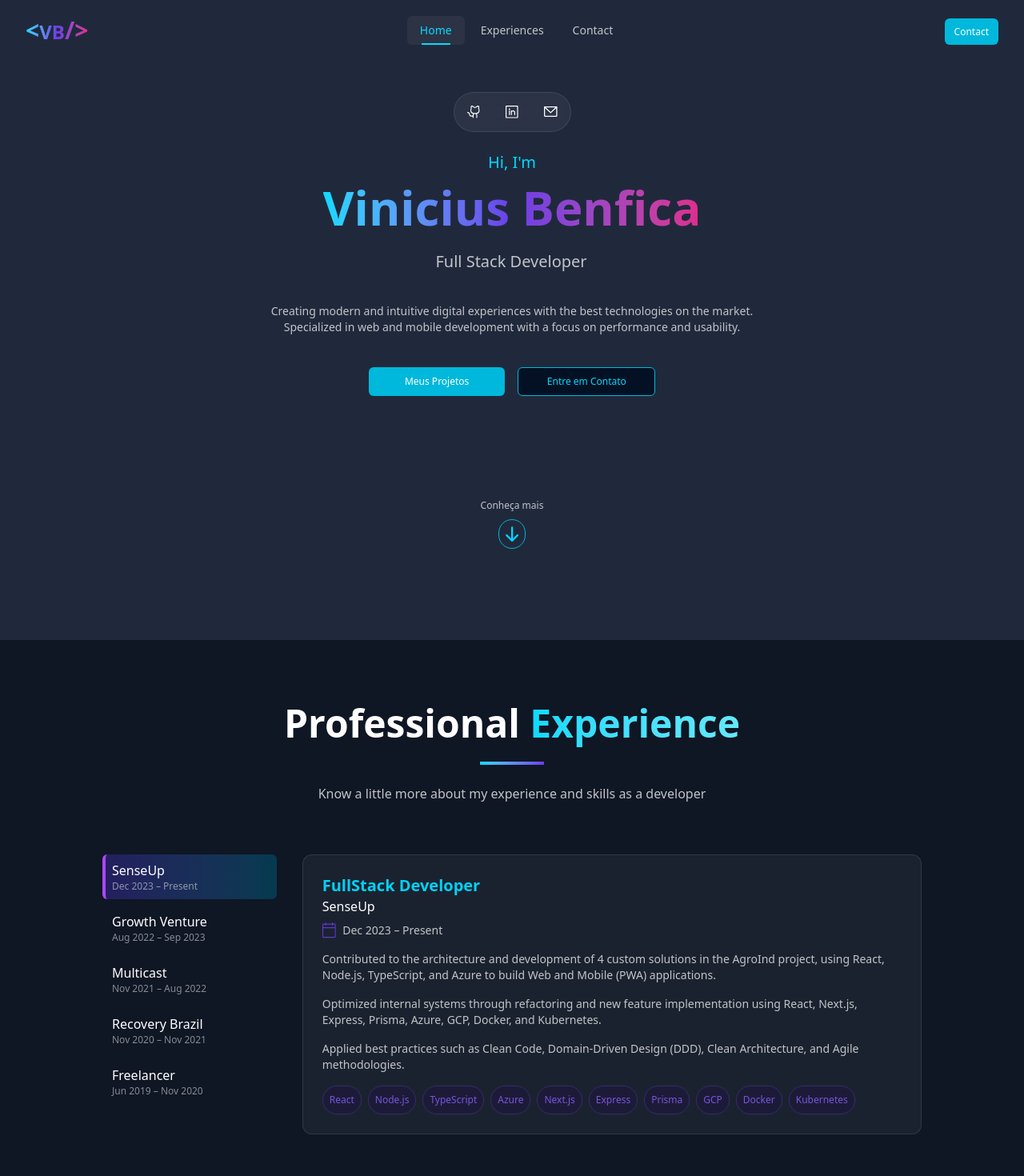
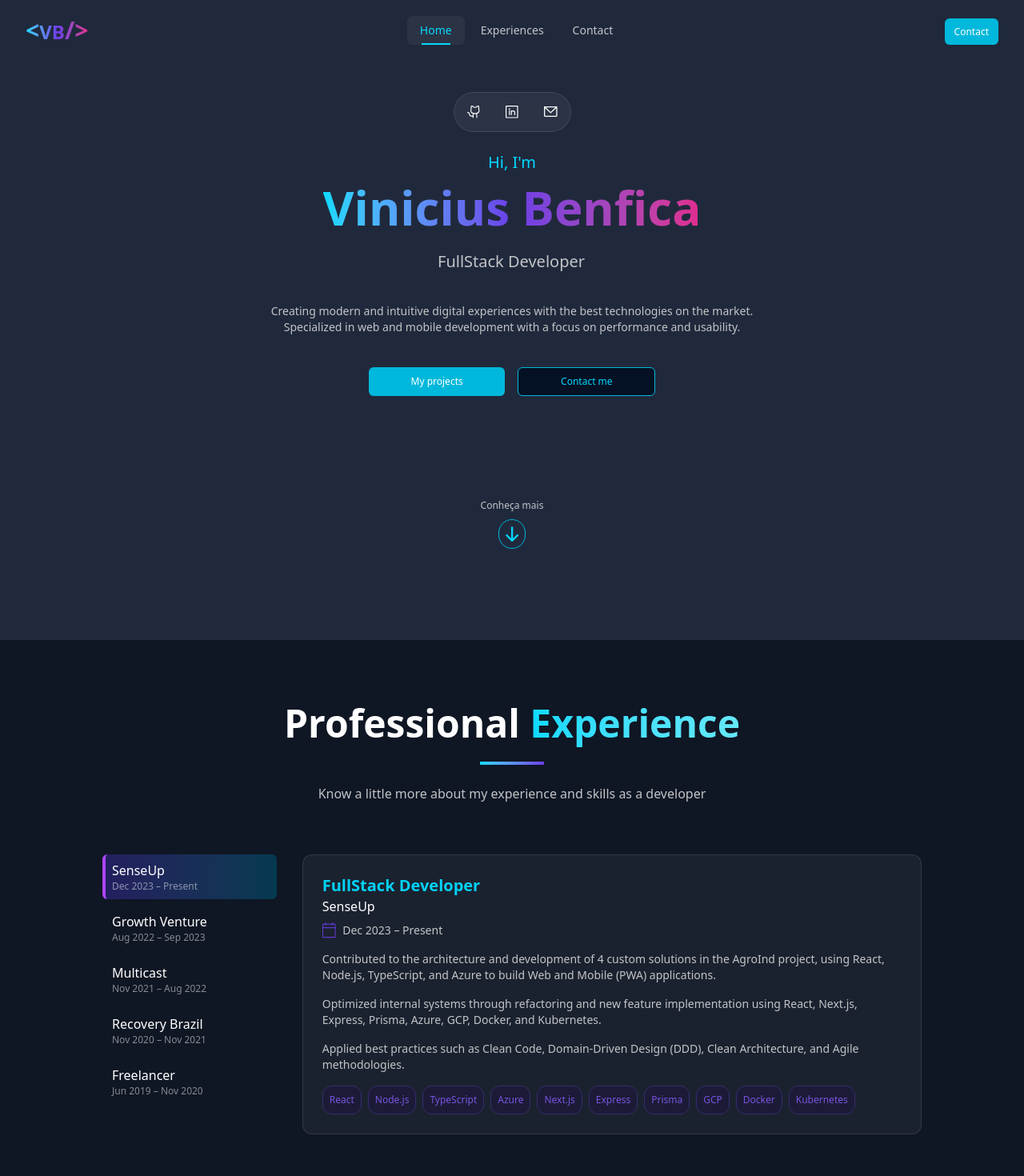
Before and after one commit to ViniciusBenfica/portfolio_V3, a Next.js app: page / in a window 1280 px wide. Shown: the top 1470 px of the page at 80% size. Built offline with nearby package versions, Linux system fonts and the light colour scheme.

Commit message:
✨ Update contact and experience sections: add IDs for better navigation, correct role capitalization, and enhance button styles for improved user interaction.

```diff
--- a/src/sections/contact/form/form.tsx
+++ b/src/sections/contact/form/form.tsx
@@ -20,7 +20,7 @@ export default function FormContact() {
 					{state.success ? "Message sent successfully! I'll get back to you soon." : state.error}
 				</div>
 			)}
-			<Form action={formAction} className="space-y-4">
+			<Form action={formAction} className="space-y-4" id="message">
 				<div>
 					<label htmlFor="name" className="block text-sm font-medium mb-1">
 						Name
--- a/src/sections/contact/page.tsx
+++ b/src/sections/contact/page.tsx
@@ -6,12 +6,12 @@ import Link from "next/link";
 
 export default function Contact() {
 	return (
-		<BodyContainer bgColor="bg-[#0f1624]">
+		<BodyContainer id="contact" bgColor="bg-[#0f1624]">
 			<Title
 				title="Get in Touch"
 				subtitle="Let's work together? Contact me through the form or my social media"
 			/>
-			<div id="contact" className="grid md:grid-cols-2 gap-10 items-start">
+			<div className="grid md:grid-cols-2 gap-10 items-start">
 				<div>
 					<div className="bg-[#1b222f] border border-white/10 overflow-hidden rounded-lg relative">
 						<div className="absolute top-0 left-0 w-1 h-full bg-gradient-to-b from-[#01d8ff] via-[#6A3DE8] to-transparent" />
--- a/src/sections/experience/page.tsx
+++ b/src/sections/experience/page.tsx
@@ -77,7 +77,7 @@ const experiences: Experience[] = [
 	},
 	{
 		company: "Freelancer",
-		role: "Fullstack Developer",
+		role: "FullStack Developer",
 		period: "Jun 2019 – Nov 2020",
 		description: [
 			"Developed custom Lua scripts for GTA RP (FiveM) servers, using HTML, CSS, JavaScript, Lua, and jQuery to deliver tailored gameplay features.",
@@ -91,12 +91,12 @@ export default function Experience() {
 	const [activeTab, setActiveTab] = useState("0");
 
 	return (
-		<BodyContainer bgColor="bg-[#0f1624]">
+		<BodyContainer id="experiences" bgColor="bg-[#0f1624]">
 			<Title
 				title="Professional Experience"
 				subtitle="Know a little more about my experience and skills as a developer"
 			/>
-			<div id="experiences" className="flex flex-col md:flex-row gap-8">
+			<div className="flex flex-col md:flex-row gap-8 min-h-[360px]">
 				<div className="rounded-lg md:w-72 flex flex-wrap h-full gap-2">
 					{experiences.map((exp, index) => (
 						<button
@@ -104,7 +104,7 @@ export default function Experience() {
 							key={index}
 							onClick={() => setActiveTab(`${index}`)}
 							data-state={activeTab === `${index}` ? "active" : "inactive"}
-							className="h-14 bg-gradient-to-r data-[state=active]:from-[#231f5f] data-[state=active]:to-[#043a50] data-[state=active]:border-l-4 data-[state=active]:border-l-purple-500 border-l-4 border-l-transparent rounded-md w-full transition-all duration-300"
+							className="h-14 bg-gradient-to-r data-[state=active]:from-[#231f5f] data-[state=active]:to-[#043a50] data-[state=active]:border-l-4 data-[state=active]:border-l-purple-500 hover:border-l-4 hover:border-l-purple-500 border-l-4 border-l-transparent cursor-pointer rounded-md w-full transition-all duration-300"
 						>
 							<div className="text-left ml-2">
 								<span className="block font-medium">{exp.company}</span>
@@ -145,7 +145,7 @@ export default function Experience() {
 									{exp.skills.map((skill) => (
 										<div
 											key={skill}
-											className="bg-[#1c1b37] p-2 text-[12px] border border-[#362b6d] rounded-full text-[#7a54e0]"
+											className="bg-[#1c1b37] p-2 text-[12px] border border-[#362b6d] rounded-xl text-[#7a54e0]"
 										>
 											{skill}
 										</div>
--- a/src/sections/home/page.tsx
+++ b/src/sections/home/page.tsx
@@ -51,7 +51,7 @@ export default function Hero() {
 					</h1>
 
 					<div className="animate-fadeIn opacity-0 mb-8" style={{ animationDelay: "0.8s" }}>
-						<p className="text-xl md:text-xl text-[#c2c4c7] animate-typing">Full Stack Developer</p>
+						<p className="text-xl md:text-xl text-[#c2c4c7] animate-typing">FullStack Developer</p>
 					</div>
 
 					<p
@@ -68,22 +68,23 @@ export default function Hero() {
 						style={{ animationDelay: "1.2s" }}
 					>
 						<Link
-							href="#projects"
-							className="bg-cyan-500 py-2 w-full font-medium text-[12px] cursor-pointer rounded-md hover:opacity-90 text-white transition-opacity flex items-center justify-center"
+							href="https://github.com/viniciusbenfica"
+							target="_blank"
+							className="bg-cyan-500 py-2 w-full font-medium text-[12px] cursor-pointer rounded-md hover:opacity-80 text-white transition-opacity flex items-center justify-center"
 						>
-							Meus Projetos
+							My projects
 						</Link>
 						<Link
 							href="#contact"
-							className="bg-[#041124] py-2 w-full text-[#00D9FF] border border-cyan-500 font-medium text-[12px] cursor-pointer rounded-md hover:opacity-90 transition-opacity flex items-center justify-center"
+							className="bg-[#041124] py-2 w-full text-[#00D9FF] border border-cyan-500 font-medium text-[12px] cursor-pointer rounded-md hover:opacity-80 transition-opacity flex items-center justify-center"
 						>
-							Entre em Contato
+							Contact me
 						</Link>
 					</div>
 
 					<div className="mt-20 md:mt-32 animate-float">
 						<Link
-							href="#about"
+							href="#experiences"
 							className="flex flex-col items-center text-[#c2c4c7] hover:text-[#00D9FF] transition-colors"
 						>
 							<span className="mb-2 text-[12px]">Conheça mais</span>
```
